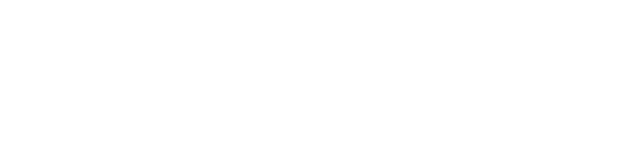
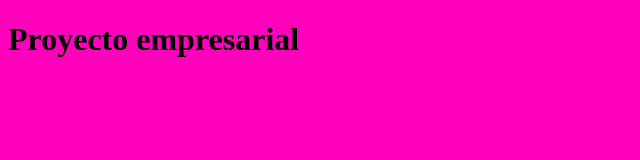
Before and after one commit to dannyarnold/CursoGit, a plain HTML site: page index.html in a window 1280 px wide. Shown: the whole page, without its empty margins (0-640 px from the left). Drawn offline with Linux system fonts and the light colour scheme.

Commit message:
parrafo y css

```diff
--- /dev/null
+++ b/CSS/estilos.css
@@ -0,0 +1,3 @@
+body{
+    background-color: #f0b;
+}
--- a/index.html
+++ b/index.html
@@ -5,8 +5,9 @@
     <meta http-equiv="X-UA-Compatible" content="IE=edge">
     <meta name="viewport" content="width=device-width, initial-scale=1.0">
     <title>Empresa A</title>
+    <link rel="stylesheet" href="CSS/estilos.css">
 </head>
 <body>
-
+    <h1>Proyecto empresarial</h1>
 </body>
 </html>
```
Also changed, not shown: JS/javascript.js (added).
